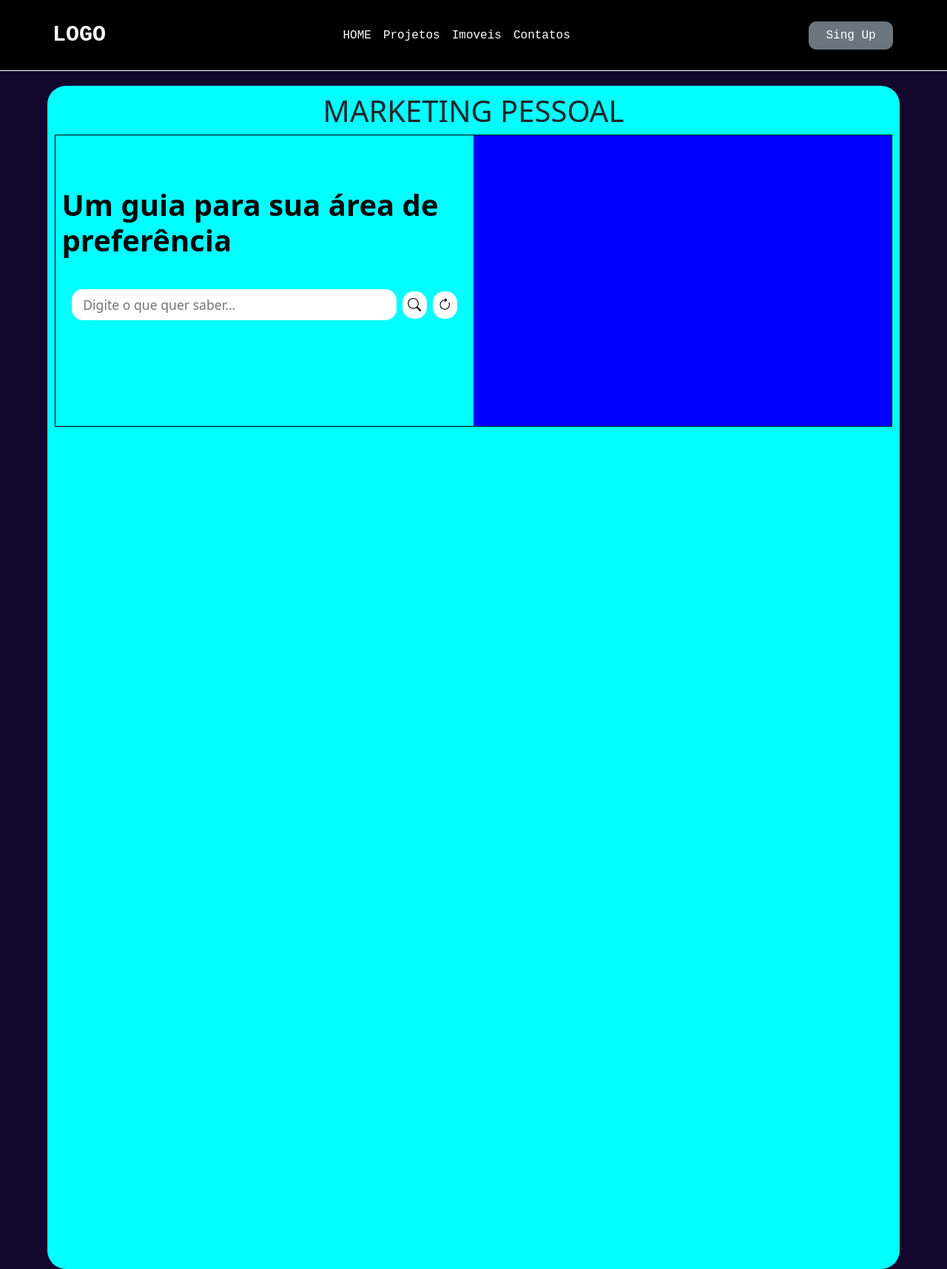
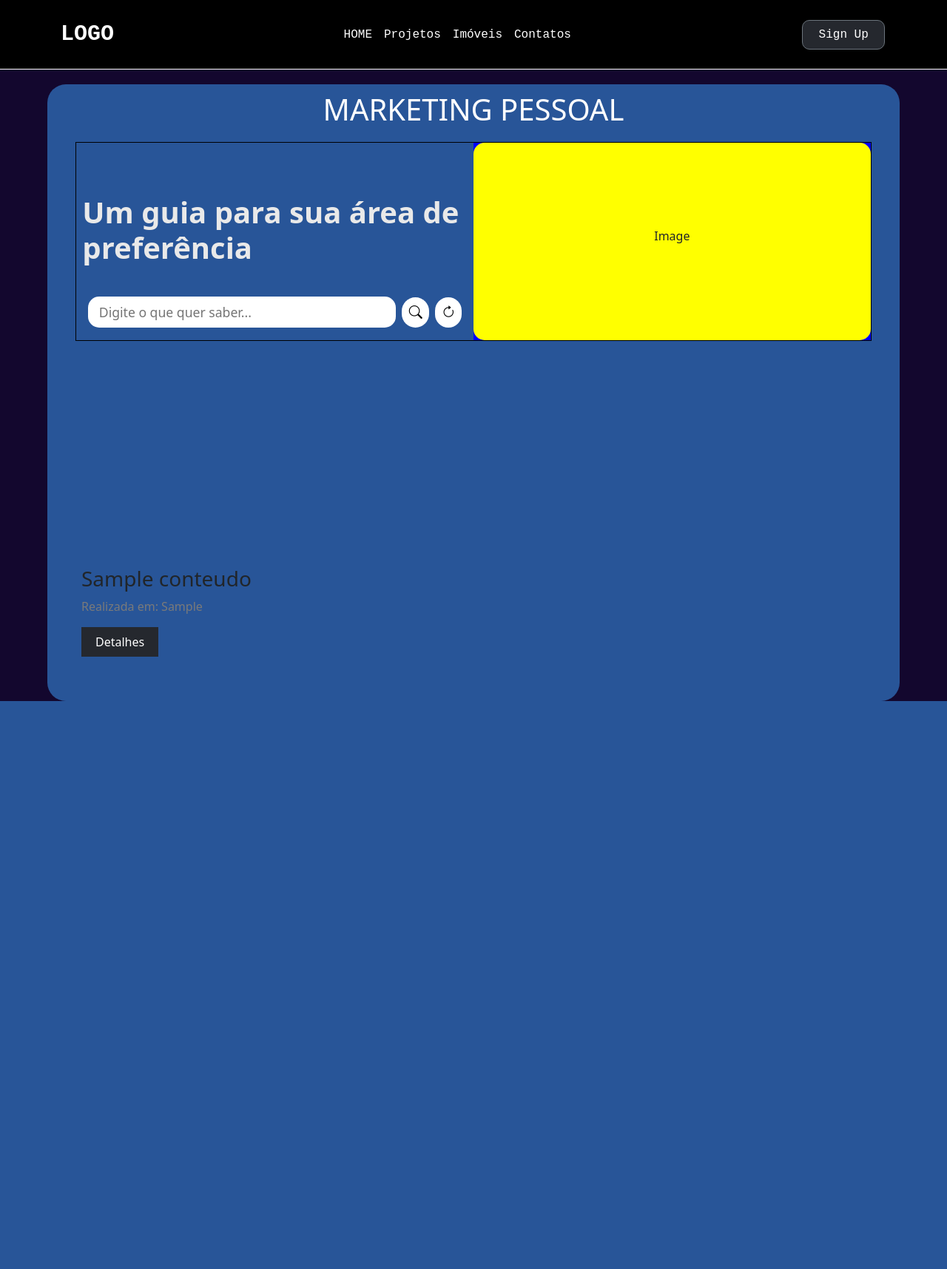
Before and after one commit to PauloCesar26/TCC_HireQuest, a PHP site: page / in a window 1280 px wide. Shown: the whole page at 74% size. After the commit the page ends 948 px from the top, so only its background shows below. Run offline with PHP 8.4, Linux system fonts and the light colour scheme; tables that the repository leaves empty or names only in its code hold one stand-in row (values such as "Sample post"); data that the repository does not hold is empty.

Commit message:
TCC_HireQuest

```diff
--- a/Interna/style/css.css
+++ b/Interna/style/css.css
@@ -33,15 +33,12 @@ body{
 #navbar a:hover{
     color: #777777;
 }
-#navbar a.active{
+#navbar a:active{
     color: white;
     border-bottom: 1px solid rgb(255, 255, 255);
 }
 .navbr-brand{
     display: flex;
-}
-.navbar-brand img{
-    width: 40px;
 }
 .navbar-brand span{
     font-weight: 700;
--- a/MarketingPessoal/css/style.css
+++ b/MarketingPessoal/css/style.css
@@ -4,7 +4,6 @@ body{
     box-sizing: border-box;
     background-color: #13072e;
 }
-
 #navbar{
     font-family: 'Courier New', Courier, monospace;
 }
@@ -28,18 +27,27 @@ body{
 }
 
 
-
+/* NAVBAR */
 #navbar{
     background-color: black;
+    height: 20%;
     border-bottom: 1px solid #ffffff;
     position: relative;
 }
 #navbar a:hover{
-    color: #777777;
+    color: #a5a5a5;
 }
-#navbar a.active{
-    color: white;
-    border-bottom: 1px solid rgb(255, 255, 255);
+.nav-link{
+    color: #ffffff !important;
+}
+.nav-link.active{
+color: #ffffff !important;
+border-bottom: 1px solid white;
+}
+.nav-link:focus, .nav-link:active{
+color: #bebebe !important;
+outline: none;
+box-shadow: none;
 }
 .navbar-brand{
     padding: 0;
@@ -59,57 +67,49 @@ body{
     border-radius: 10px;
 }
 
-
-
-
+/* CONTEUDO */
 main{
-    background-color: aqua;
+    background-color: #285598;
     width: 90%;
-    height: 200vh;
+    height: auto;
     margin-left: auto;
     margin-right: auto;
     margin-top: 20px;
     border-radius: 25px;
     padding: 10px;
+
 }
-/* iframe {
-    display: block;
-    width: 100%;
-    height: 55px;
-    border: none;
-} */
-
-
-
-
 h1{
     text-transform: uppercase;
     text-align: center;
+    color: white;
 }
-.container{
+.container-search{
     border: 1px solid black;
+    width: 95%;
     height: 25%;
     position: relative;
     padding: 0;
     display: flex;
     flex-direction: row;
     justify-content: flex-end;
-
+    margin-top: 20px;
+    margin-left: auto;
+    margin-right: auto;
 }
-
-
-
 .search{
-    /* background-color: blueviolet; */
+    /* background-color: blueviolet;  */
     width: 50%;
     height: 100%;
 }
-.image{
+.imagem{
     background-color: blue;
     width: 50%;
-    height: 100%;
+    display: flex;
+    justify-content: center;
+    align-items: center;
+    position: relative;
 }
-
 /* PESQUISA */
 #form{
     /* background-color: rgb(225, 0, 255); */
@@ -132,34 +132,91 @@ input, button{
     margin: 2px;
 }
 .elementsForm input[type="text"]{
-    background-color: white;
+    background-color: rgb(255, 255, 255);
     color: black;
     width: 80%;
     border: none;
     border-radius: 15px;
     padding: 8px;
     padding-left: 15px;
-
     font-size: 1.1em;
 }
 .elementsForm button[type="submit"]{
     background-color: white;
     color: black;
-    width: 6%;
-    padding: 5px;
-    border-radius: 15px;
+    font-weight: bold;
+    width: 7%;
+    padding: 7px;
+    border-radius: 20px;
 }
 .button{
     background-color: white;
     color: black;
-    width: 6%;
-    padding: 5px;
-    border-radius: 15px;
+    width: 7%;
+    padding: 7px;
+    border-radius: 20px;
 }
 .titleForm{
+    color: rgb(233, 233, 233);
     font-size: 2.5em;
     font-weight: bold;
 }
 .elementsForm i{
     font-size: 18px;
 }
+.image-marketing{
+    background-color: yellow;
+    width: 100%;
+    height: 100%;
+    border-radius: 15px;
+    display: flex;
+    justify-content: center;
+    align-items: center;
+}
+
+/* CONTEUDOS SOBRE MARKETING */
+.center-image{
+    background-size: cover;
+    background-position: center;
+}
+.btn{
+    text-decoration: none;
+    background-color: #25282E;
+    color: white;
+    padding: 7px 18px;
+    border-radius: 0;
+}
+.btn:hover{
+    background-color: #333;
+    color: white;
+}
+#img2{
+    background-image: url('../img/g_2.jpg');
+}
+#img3{
+    background-image: url('../img/g_3.jpg');
+}
+#img4{
+    background-image: url('../img/g_4.jpg');
+}
+#img5{
+    background-image: url('../img/g_5.jpg');
+}
+#img6{
+    background-image: url('../img/g_6.jpg');
+}
+#gallery-container h1,
+#gallery-container .col-md-6,
+#gallery-container .col-12{
+    margin-bottom: 50px;
+}
+.container-list{
+    /* background-color: #333; */
+    margin-top: 30px;
+    padding-left: 36px;
+}
+.small-image-container{
+    height: 250px;
+    width: 95%;
+    margin-bottom: 25px;
+}
--- a/MarketingPessoal/index.html
+++ /dev/null
@@ -1,69 +0,0 @@
-<!DOCTYPE html>
-<html lang="pt-br">
-<head>
-    <meta charset="UTF-8">
-    <meta name="viewport" content="width=device-width, initial-scale=1.0">
-    <link rel="stylesheet" href="https://cdn.jsdelivr.net/npm/bootstrap-icons@1.11.3/font/bootstrap-icons.min.css">
-    <link href="https://cdn.jsdelivr.net/npm/bootstrap@5.3.3/dist/css/bootstrap.min.css" rel="stylesheet" integrity="sha384-QWTKZyjpPEjISv5WaRU9OFeRpok6YctnYmDr5pNlyT2bRjXh0JMhjY6hW+ALEwIH" crossorigin="anonymous">
-    <script src="https://cdn.jsdelivr.net/npm/bootstrap@5.3.3/dist/js/bootstrap.bundle.min.js" integrity="sha384-YvpcrYf0tY3lHB60NNkmXc5s9fDVZLESaAA55NDzOxhy9GkcIdslK1eN7N6jIeHz" crossorigin="anonymous"></script>
-    <link rel="stylesheet" href="https://cdn.jsdelivr.net/npm/bootstrap-icons@1.11.3/font/bootstrap-icons.min.css">
-    <link rel="stylesheet" href="css/style.css">
-    <title>Marketing Pessoal</title>
-</head>
-<body>
-    <!-- <iframe src="navbar/html.html" width="100%"></iframe>  -->
-    <nav class="navbar navbar-expand-lg fixed-top bg-primary-color" id="navbar">
-        <div class="container py-3">
-            <a href="#" class="navbar-brand terciaria-color">
-                <span>LOGO</span>
-            </a>
-            <div class="collapse navbar-collapse" id="navbar-items">
-                <ul class="navbar-nav me-auto mb-2 mb-lg-0">
-                    <li class="nav-item">
-                        <a href="#" class="nav-link terciaria-color" aria-current="page">HOME</a>
-                    </li>
-                    <li class="nav-item">
-                        <a href="#" class="nav-link terciaria-color" aria-current="page">Projetos</a>
-                    </li>
-                    <li class="nav-item">
-                        <a href="#" class="nav-link terciaria-color" aria-current="page">Imoveis</a>
-                    </li>
-                    <li class="nav-item">
-                        <a href="#" class="nav-link terciaria-color" aria-current="page">Contatos</a>
-                    </li>
-                </ul>
-            </div>
-            <button type="button" class="btn btn-secondary btn-small" id="button-nav">Sing Up</button>
-        </div>
-    </nav>
-
-
-
-
-    <main>
-        <h1>Marketing Pessoal</h1>
-        <!-- PESQUISA -->
-        <div class="container">
-            <div class="search">
-                <form action="index.php" method="GET" id="form">
-                    <h2 class="titleForm primary-color">Um guia para sua área de <br>preferência</h2>
-
-                    <div class="elementsForm">
-                        <input type="text" name="query" placeholder="Digite o que quer saber...">
-                        <!-- value=<?php //echo htmlspecialchars($search_query); ?> -->
-                        <button type="submit"><i class="bi bi-search"></i></button>
-
-                        <!-- Botão para "Ver Todos" -->
-                        <button class="reset-button button" onclick="window.location.href='index.php'; return false;"><i class="bi bi-arrow-clockwise"></i></button>
-                    </div>
-                </form>
-            </div>
-            <div class="image">
-
-            </div>
-        </div>
-
-    </main>
-
-</body>
-</html>
--- /dev/null
+++ b/MarketingPessoal/index.php
@@ -0,0 +1,157 @@
+<?php
+// Configurações de conexão ao banco de dados
+$servername = "localhost";
+$username = "root";  // O padrão para WAMP/XAMPP é 'root'
+$password = "";  // O padrão para WAMP/XAMPP é uma string vazia
+$dbname = "marketing_pessoal";  // Nome do banco de dados que você criou
+
+// Conectar ao banco de dados
+$conn = new mysqli($servername, $username, $password, $dbname);
+
+// Verificar se a conexão foi bem-sucedida
+if ($conn->connect_error) {
+    die("Conexão falhou: " . $conn->connect_error);
+}
+
+// Inicializar variável para armazenar os resultados
+$search_query = "";
+
+// Criar a consulta SQL para buscar os produtos (todos os produtos ou baseado na pesquisa)
+if (isset($_GET['query'])) {
+    $search_query = $_GET['query'];
+    $search_query = $conn->real_escape_string($search_query); // Evitar SQL Injection
+    $sql = "SELECT ID_imagem, titulo, assunto FROM conteudo WHERE titulo LIKE '%$search_query%' OR assunto LIKE '%$search_query%'";
+} else {
+    $sql = "SELECT * FROM conteudo"; // Exibir todos os produtos se não houver pesquisa
+}
+
+$result = $conn->query($sql);
+?>
+<!DOCTYPE html>
+<html lang="pt-br">
+<head>
+    <meta charset="UTF-8">
+    <meta name="viewport" content="width=device-width, initial-scale=1.0">
+    <link rel="stylesheet" href="https://cdn.jsdelivr.net/npm/bootstrap-icons@1.11.3/font/bootstrap-icons.min.css">
+    <link href="https://cdn.jsdelivr.net/npm/bootstrap@5.3.3/dist/css/bootstrap.min.css" rel="stylesheet" integrity="sha384-QWTKZyjpPEjISv5WaRU9OFeRpok6YctnYmDr5pNlyT2bRjXh0JMhjY6hW+ALEwIH" crossorigin="anonymous">
+    <script src="https://cdn.jsdelivr.net/npm/bootstrap@5.3.3/dist/js/bootstrap.bundle.min.js" integrity="sha384-YvpcrYf0tY3lHB60NNkmXc5s9fDVZLESaAA55NDzOxhy9GkcIdslK1eN7N6jIeHz" crossorigin="anonymous"></script>
+    <link rel="stylesheet" href="https://cdn.jsdelivr.net/npm/bootstrap-icons@1.11.3/font/bootstrap-icons.min.css">
+    <link rel="stylesheet" href="css/style.css?v=1.0">
+    <title>Marketing Pessoal</title>
+</head>
+<body>
+
+    <!-- NAVBAR -->
+    <nav class="navbar navbar-expand-lg fixed-top bg-primary-color" id="navbar">
+        <div class="container py-3">
+          <a href="#" class="navbar-brand terciaria-color">
+            <span>LOGO</span>
+          </a>
+          <div class="collapse navbar-collapse" id="navbar-items">
+            <ul class="navbar-nav me-auto mb-2 mb-lg-0">
+              <li class="nav-item">
+                <a href="#" class="nav-link terciaria-color" aria-current="page">HOME</a>
+              </li>
+              <li class="nav-item">
+                <a href="#" class="nav-link terciaria-color" aria-current="page">Projetos</a>
+              </li>
+              <li class="nav-item">
+                <a href="#" class="nav-link terciaria-color" aria-current="page">Imóveis</a>
+              </li>
+              <li class="nav-item">
+                <a href="#" class="nav-link terciaria-color" aria-current="page">Contatos</a>
+              </li>
+            </ul>
+          </div>
+          <button type="button" class="btn btn-secondary btn-small" id="button-nav">Sign Up</button>
+        </div>
+      </nav>
+
+
+
+
+
+    <main>
+        <h1>Marketing Pessoal</h1>
+        <!-- PESQUISA -->
+          <div class="container-search">
+             <div class="search">
+                  <form action="index.php" method="GET" id="form">
+                      <h2 class="titleForm primary-color">Um guia para sua área de <br>preferência</h2>
+
+                      <div class="elementsForm">
+                            <input type="text" name="query" placeholder="Digite o que quer saber..." value="<?php echo htmlspecialchars($search_query); ?>">
+
+                            <button type="submit"><i class="bi bi-search"></i></button>
+
+                            <button class="reset-button button" onclick="window.location.href='index.php'; return false;"><i class="bi bi-arrow-clockwise"></i></button>
+                      </div>
+                  </form>
+              </div>
+
+              <div class="imagem">
+                  <div class="image-marketing"><p>Image</p></div>
+              </div>
+          </div>
+
+
+
+        <div class="container-list" id="gallery-container">
+            <div class="row gx-md-5 contents">
+                <!-- <div class="col-12 col-md-6">
+                    <div class="small-image-container center-image" id="img2"></div>
+                    <h3>Obra 1</h3>
+                    <p class="secondary-color">Realizada em: DATA 1</p>
+                    <a href="#" class="btn">Detalhes</a>
+                </div>    -->
+
+                <!-- <div class="col-12 col-md-6">
+                    <div class="small-image-container center-image" id="img3"></div>
+                    <h3>Obra 2</h3>
+                    <p class="secondary-color">Realizada em: DATA</p>
+                    <a href="#" class="btn">Detalhes</a>
+                </div>   -->
+
+                <!-- <div class="col-12 col-md-6">
+                    <div class="small-image-container center-image" id="img4"></div>
+                    <h3>Obra 3</h3>
+                    <p class="secondary-color">Realizada em: DATA</p>
+                    <a href="#" class="btn">Detalhes</a>
+                </div>   -->
+
+                <!-- <div class="col-12 col-md-6">
+                    <div class="small-image-container center-image" id="img5"></div>
+                    <h3>Obra 3</h3>
+                    <p class="secondary-color">Realizada em: DATA</p>
+                    <a href="#" class="btn">Detalhes</a>
+                </div>   -->
+
+                <!-- <div class="col-12 col-md-6">
+                    <div class="small-image-container center-image" id="img6"></div>
+                    <h3>Obra 4</h3>
+                    <p class="secondary-color">Realizada em: DATA</p>
+                    <a href="#" class="btn">Detalhes</a>
+                </div>   -->
+
+                <?php
+                if($result->num_rows > 0) {
+                    while ($row = $result->fetch_assoc()) {
+                        echo '<div class="col-12 col-md-6">';
+                        echo '<div class="small-image-container center-image" id="' . htmlspecialchars($row['ID_imagem']) . '"></div>';
+                        echo '<h3>' . htmlspecialchars($row['titulo']) . '</h3>';
+                        echo '<p class="secondary-color">Realizada em: ' . htmlspecialchars($row['assunto']) . '</p>';
+                        echo '<a href="#" class="btn">Detalhes</a>';
+                        echo '</div>';
+                    }
+                }
+                else{
+                    echo '<p>Nenhuma obra encontrada.</p>';
+                }
+                ?>
+             </div>
+        </div>
+    </main>
+
+    <script src="script.js"></script>
+</body>
+</html>
```
Also changed, not shown: MarketingPessoal/script.js (added, +14 -0 lines), MarketingPessoal/img/art_logo.svg (added), MarketingPessoal/img/favicon.ico (added), MarketingPessoal/img/g_1.jpg (added), MarketingPessoal/img/g_2.jpg (added), MarketingPessoal/img/g_3.jpg (added), MarketingPessoal/img/g_4.jpg (added), MarketingPessoal/img/g_5.jpg (added), MarketingPessoal/img/g_6.jpg (added).
